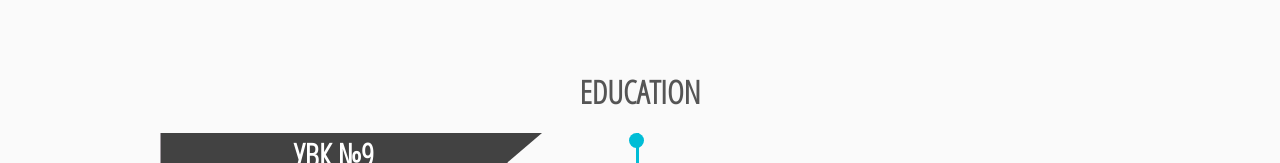
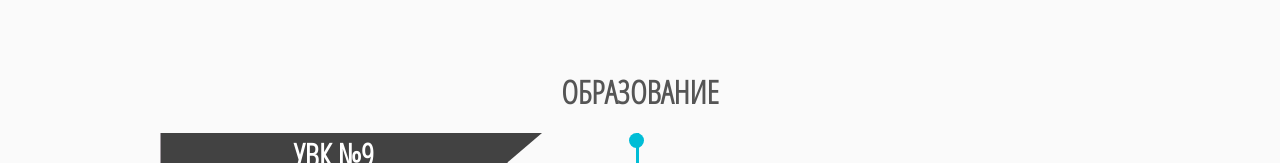
Before and after one commit to FiruzaMedvedeva/FiruzaMedvedeva.github.io, a plain HTML site: page index.html in a window 1280 px wide. Shown: the part 593-756 px from the top of the page. Drawn offline with Linux system fonts and the light colour scheme.

Commit message:
changed education title to russian

```diff
--- a/index.html
+++ b/index.html
@@ -39,7 +39,7 @@
             <!-- <button> DOWNLOAD </button>   -->
             <a href="mailto:medvedeva.f12@gmail.com" class="contactme"> CONTACT ME </a>
             <div class="education">
-                <h1 class="title"> Education </h1>
+                <h1 class="title"> Образование </h1>
                 <div class="block left">
                     <h1> УВК №9 </h1>
                     <strong>
```
